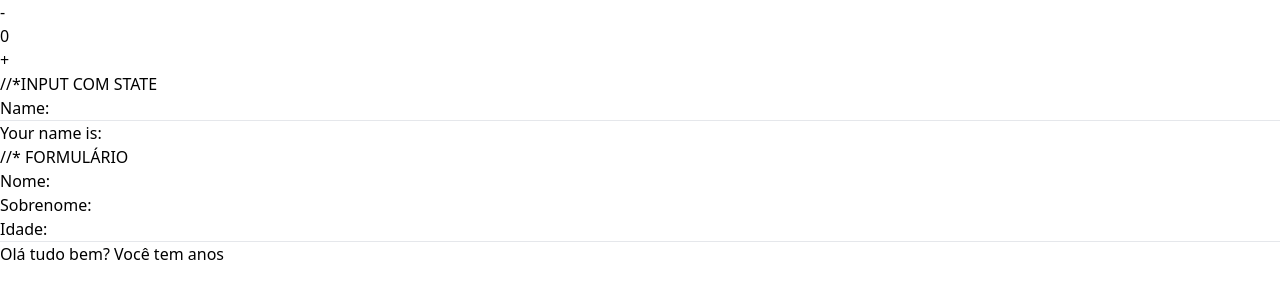
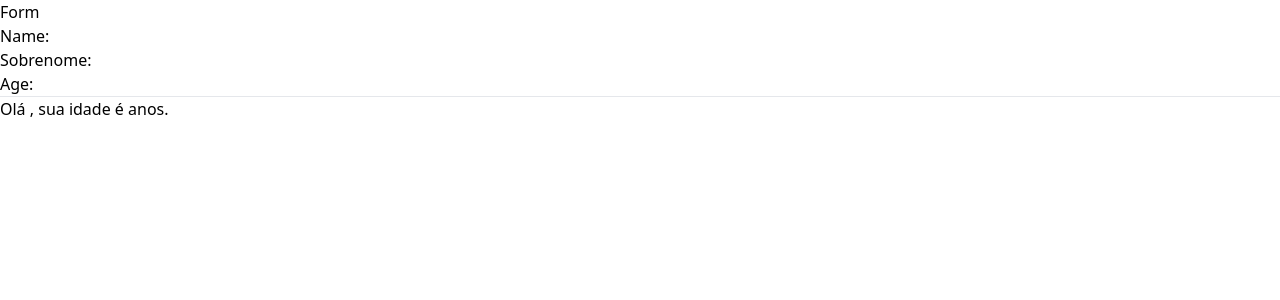
Before and after one commit to ayuwumin/react-study, a React (Vite) app in the folder react-vite/: page / in a window 1280 px wide. Shown: the top 300 px of the page. Built offline with nearby package versions, Linux system fonts and the light colour scheme.

Commit message:
changing style file - tailwind

```diff
--- a/react-vite/src/App.tsx
+++ b/react-vite/src/App.tsx
@@ -2,63 +2,63 @@ import React, { useState } from 'react';
 
 
 const App = () => {
-    const[n, setN] = useState(0)
-    const[name, setName] = useState('')
+    // const[n, setN] = useState(0)
+    // const[name, setName] = useState('')
 
-    //*FORMULÁRIO
+
     const [name1, setName1] =useState('')
     const [surname, setSurname] =useState('')
     const [age, setAge] =useState('')
 
-    //* CRIANDO CONTATOR
-    const handleMinus = () => {
-        setN(n-1)
-    }
-    const handleMore = () => {
-        setN(n+1)
-    }
-    //*INPUT COM STATE
-    const handleInput = (event: React.ChangeEvent<HTMLInputElement>) => {
-        setName( event.target.value )
-    }
+
+    // const handleMinus = () => {
+    //     setN(n-1)
+    // }
+    // const handleMore = () => {
+    //     setN(n+1)
+    // }
+
+    // const handleInput = (event: React.ChangeEvent<HTMLInputElement>) => {
+    //     setName( event.target.value )
+    // }
 
     return (
-        //* CRIANDO CONTATOR
-        <div>
-            <div>
+
+        <div className="flex justify-center space-y-14">
+            {/* <div>
             <button onClick={handleMinus}>-</button>
             <div>{n}</div>
             <button onClick={handleMore}>+</button>
             </div>
+            <div>
 
 
-            //*INPUT COM STATE
-            <div>
-            Name:
             <input type='text'value={name} onChange={handleInput}/>
             <hr/>
             Your name is: {name}
-            </div>
+            </div> */}
 
-            //* FORMULÁRIO
             <div>
                 <div>
-                    Nome:
-                    <input type='text' value={name1} onChange={(event) => setName1( event.target.value )}/>
+                <h2 className="text-base font-semibold leading-7 text-gray-900">Form</h2>
+                <label className="block text-sm font-medium leading-6 text-gray-900">Name:</label>
+                    <input type='text' value={name1} onChange={(event) => setName1( event.target.value )} className='text-gray-900'/>
                 </div>
 
                 <div>
-                    Sobrenome:
-                    <input type='text' value={surname} onChange={(event) => setSurname( event.target.value )}/>
+                <label className="block text-sm font-medium leading-6 text-gray-900">Sobrenome:</label>
+                    <input type='text' value={surname} onChange={(event) => setSurname( event.target.value )} className='text-gray-900'/>
                 </div>
 
                 <div>
-                    Idade:
-                    <input type='text' value={age} onChange={(event) => setAge( event.target.value )}/>
+                <label className="block text-sm font-medium leading-6 text-gray-900">Age:</label>
+                    <input type='text' value={age} onChange={(event) => setAge( event.target.value )} className='text-gray-900'/>
                 </div>
                 <hr/>
-                Olá {name1} {surname} tudo bem?
-                Você tem {age} anos
+
+                <label className="block text-sm font-medium leading-6 text-gray-900">
+                    Olá {name1} {surname}, sua idade é {age} anos.
+                </label>
             </div>
         </div>
 
```
